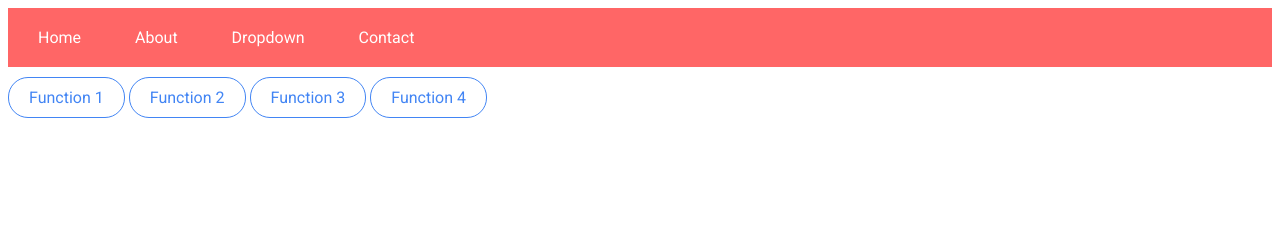
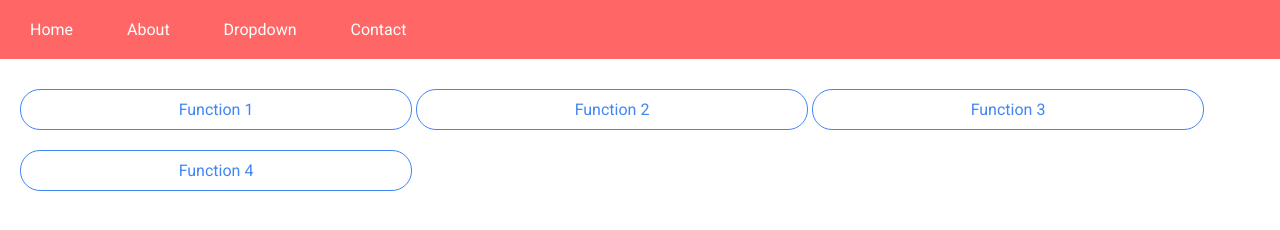
Before and after one commit to 0mgRod/math-functions, a plain HTML site: page index.html in a window 1280 px wide. Drawn offline with Linux system fonts and the light colour scheme.

Commit message:
Update index.html

```diff
--- a/index.html
+++ b/index.html
@@ -4,6 +4,14 @@
 	<title>JS Math Functions Library</title>
 	<link href="https://fonts.googleapis.com/css?family=Roboto&display=swap" rel="stylesheet">
 	<style>
+		body {
+			margin: 0;
+		}
+
+		.main-content {
+			margin: 20px;
+		}
+
 		/* CSS for topbar */
 		.topbar {
 			background-color: #ff6666;
@@ -71,7 +79,8 @@
 			text-decoration: none;
 			transition: background-color 0.3s ease;
 			font-family: 'Roboto', sans-serif;
-			max-width: 90vw;
+			max-width: calc(100vw - 40px);
+			width: 350px;
 		}
 
 		.button:hover {
@@ -97,9 +106,11 @@
 		<button>Contact</button>
 	</div>
 
-	<!-- Button links HTML code -->
-	<a href="#" class="button">Function 1</a>
-	<a href="#" class="button">Function 2</a>
+	<!-- Main content -->
+	<div class="main-content">
+		<!-- Button links HTML code -->
+		<a href="#" class="button">Function 1</a>
+		<a href="#" class="button">Function 2</a>
 	<a href="#" class="button">Function 3</a>
 	<a href="#" class="button">Function 4</a>
 
```
